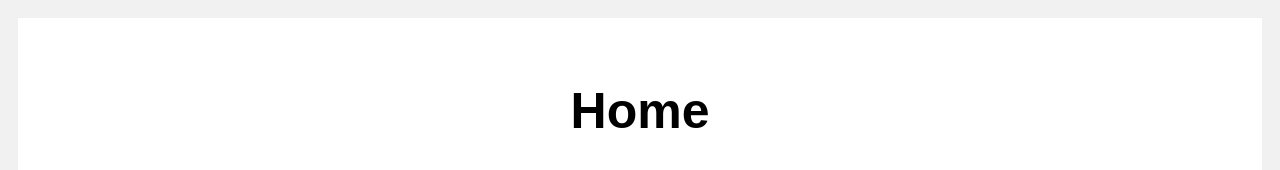
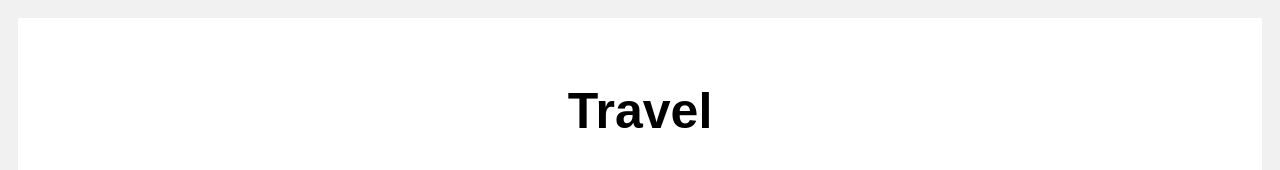
Before and after one commit to Tomgrow/452exercise4, a plain HTML site: page travel.html in a window 1280 px wide. Shown: the top 170 px of the page. Drawn offline with Linux system fonts and the light colour scheme.

Commit message:
Update travel.html

```diff
--- a/travel.html
+++ b/travel.html
@@ -109,7 +109,7 @@ body {
 <body>
 
 <div class="header">
-  <h1>Home</h1>
+  <h1>Travel</h1>
   <p>Resize the browser window to see the effect.</p>
 </div>
 
```
